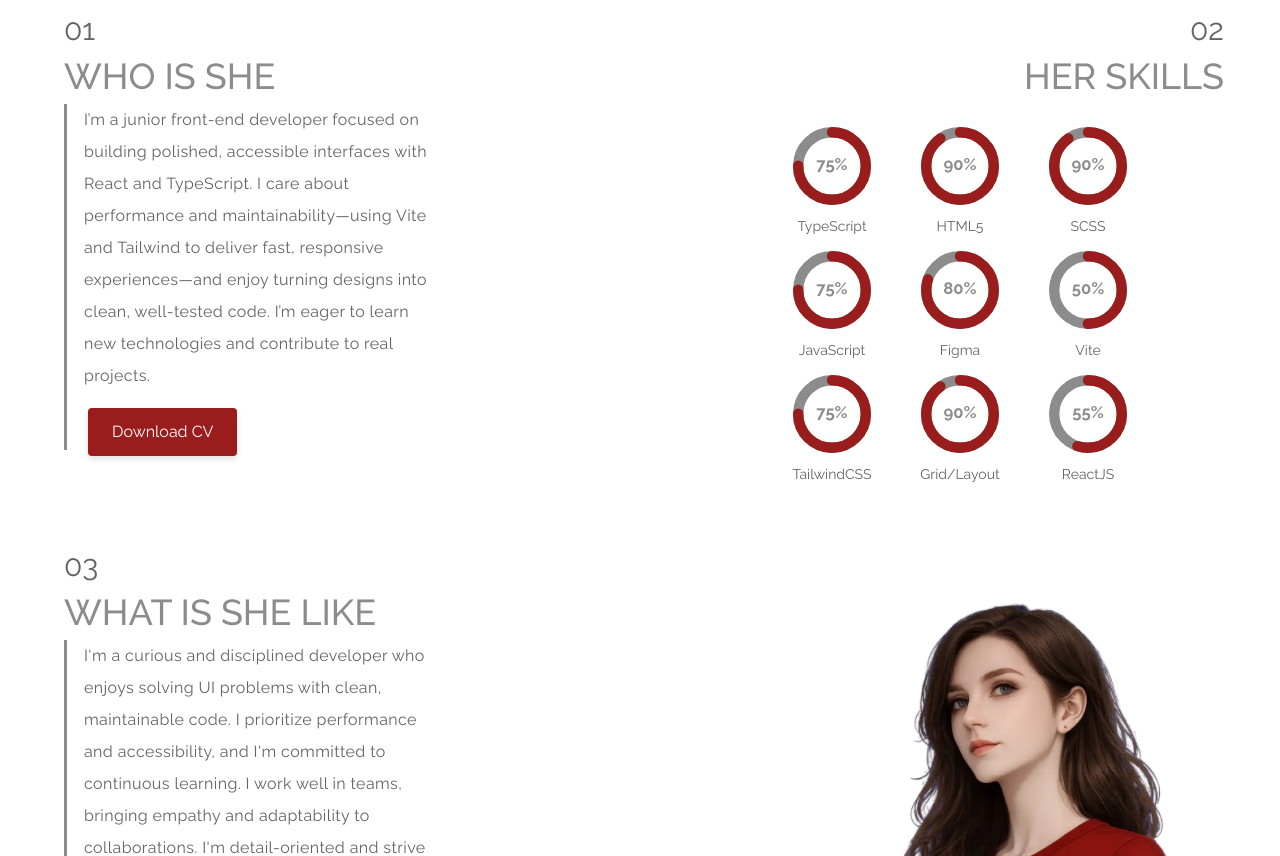
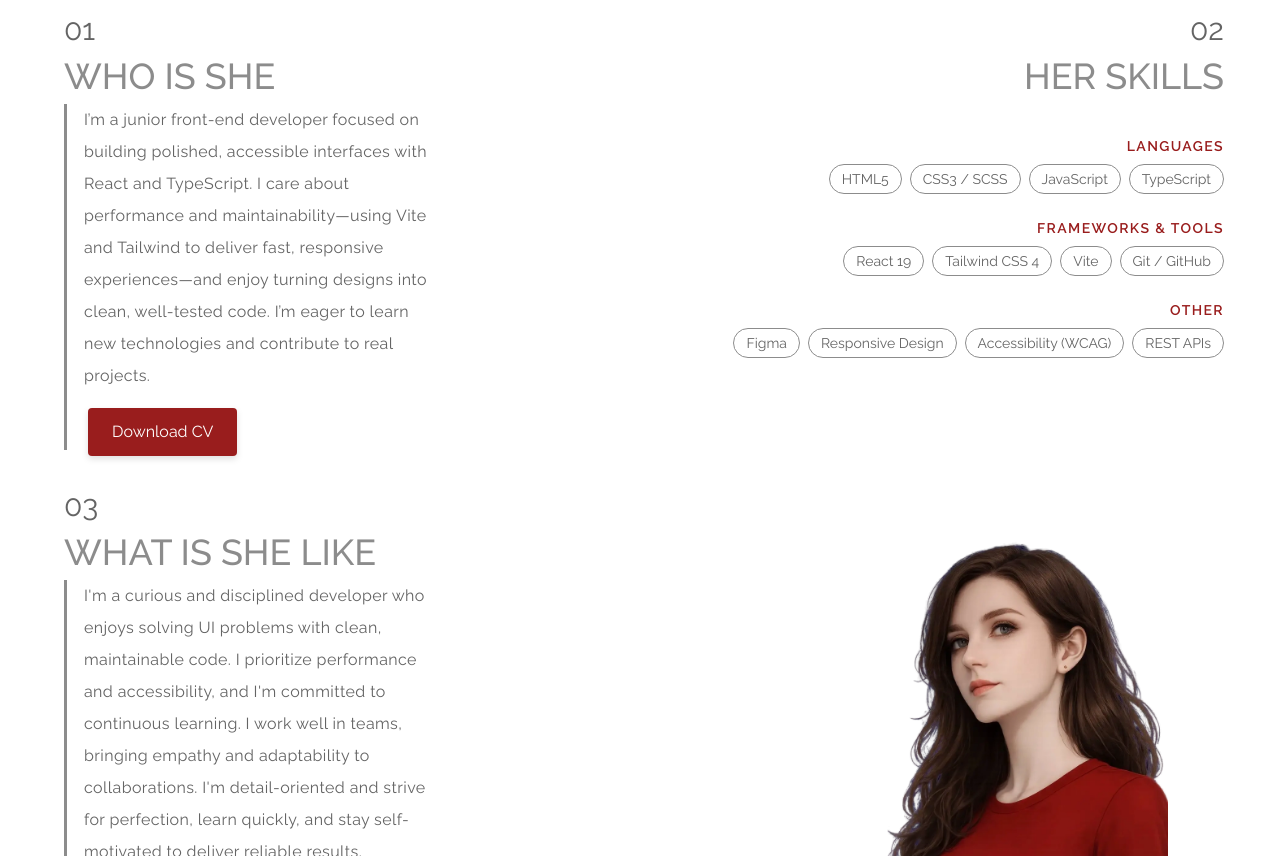
Before and after one commit to bavayra/Portfolio, a React (Vite) app: page / in a window 1280 px wide. Shown: the part 1380-2236 px from the top of the page. Built offline with nearby package versions, Linux system fonts and the light colour scheme.

Commit message:
refactor(Skills): replaced percentage skill badges with grouped text chips; changed sub-sections' h2 to h3 for semantic purposes; added a11y with hidden=true

```diff
--- a/src/sections/Skills.tsx
+++ b/src/sections/Skills.tsx
@@ -1,18 +1,20 @@
 import Divider from "../components/Divider";
-import CircleStatic from "../components/SkillBadge";
 
+const skillGroups = [
+  {
+    label: "Languages",
+    skills: ["HTML5", "CSS3 / SCSS", "JavaScript", "TypeScript"],
+  },
+  {
+    label: "Frameworks & Tools",
+    skills: ["React 19", "Tailwind CSS 4", "Vite", "Git / GitHub"],
+  },
+  {
+    label: "Other",
+    skills: ["Figma", "Responsive Design", "Accessibility (WCAG)", "REST APIs"],
+  },
+];
 const Skills = () => {
-  const skills = [
-    { percent: 75, label: "TypeScript" },
-    { percent: 90, label: "HTML5" },
-    { percent: 90, label: "SCSS" },
-    { percent: 75, label: "JavaScript" },
-    { percent: 80, label: "Figma" },
-    { percent: 50, label: "Vite" },
-    { percent: 75, label: "TailwindCSS" },
-    { percent: 90, label: "Grid/Layout" },
-    { percent: 55, label: "ReactJS" },
-  ];
   return (
     <section className="relative py-8 ml-3 tablet-sm:ml-12 desktop-sm:ml-0">
       <Divider
@@ -23,26 +25,34 @@ const Skills = () => {
         topPx="var(--block-div-top)"
         className="desktop-sm:hidden"
       />
-      <p className="text-text phone-sm:text-xl tablet-sm:text-2xl desktop-sm:flex desktop-sm:justify-end desktop-sm:mr-10  desktop-md:text-3xl desktop-xl:text-4xl">
+      <p
+        className="text-text phone-sm:text-xl tablet-sm:text-2xl desktop-sm:flex desktop-sm:justify-end desktop-sm:mr-10  desktop-md:text-3xl desktop-xl:text-4xl"
+        aria-hidden="true"
+      >
         02
       </p>
-      <h2 className="text-2xl text-grey-2 font-medium phone-sm:text-3xl phone-lg:text-4xl tablet-md:my-2 tablet-md:text-5xl desktop-sm:text-4xl desktop-sm:flex desktop-sm:justify-end desktop-sm:mr-10 desktop-xl:text-5xl ">
+      <h3 className="text-2xl text-grey-2 font-medium phone-sm:text-3xl phone-lg:text-4xl tablet-md:my-2 tablet-md:text-5xl desktop-sm:text-4xl desktop-sm:flex desktop-sm:justify-end desktop-sm:mr-10 desktop-xl:text-5xl ">
         HER SKILLS
-      </h2>
-      <div className="grid grid-cols-3 gap-3 mt-4 mx-auto justify-items-center  gap-x-0 w-3xs phone-sm:gap-y-6 phone-sm:mt-8 phone-md:gap-x-12 tablet-sm:mt-10 tablet-sm:gap-y-12 tablet-sm:w-sm desktop-sm:gap-x-0 desktop-sm:gap-y-6 desktop-xl:gap-y-10 desktop-xl:gap-x-16 ">
-        {skills.map(({ percent, label }) => (
-          <div
-            key={label}
-            className="flex flex-col items-center gap-1 phone-sm:gap-3 tablet-sm:gap-5 "
-          >
-            <CircleStatic
-              percent={percent}
-              ariaLabel={label}
-              className="phone-sm:scale-120 desktop-sm:scale-130 desktop-xl:scale-160 tablet-sm:scale-150 phone-sm:[--skill-percent-size:.8rem]"
-            />
-            <span className="text-[0.65rem] text-text phone-sm:text-xs phone-lg:text-sm tablet-sm:text-base desktop-sm:text-sm desktop-xl:text-lg">
-              {label}
-            </span>
+      </h3>
+      <div className="mt-6 flex flex-col gap-6 phone-sm:mt-8 tablet-sm:mt-10">
+        {skillGroups.map((group) => (
+          <div key={group.label}>
+            <p className="mb-2 text-xs font-semibold uppercase tracking-widest text-accent-red phone-sm:text-sm desktop-sm:text-right desktop-sm:mr-10">
+              {group.label}
+            </p>
+            <ul
+              className="flex flex-wrap gap-2 desktop-sm:justify-end desktop-sm:mr-10"
+              aria-label={group.label}
+            >
+              {group.skills.map((skill) => (
+                <li
+                  key={skill}
+                  className="rounded-full border border-grey-2 px-3 py-1 text-xs text-text phone-sm:text-sm desktop-xl:text-base"
+                >
+                  {skill}
+                </li>
+              ))}
+            </ul>
           </div>
         ))}
       </div>
```
